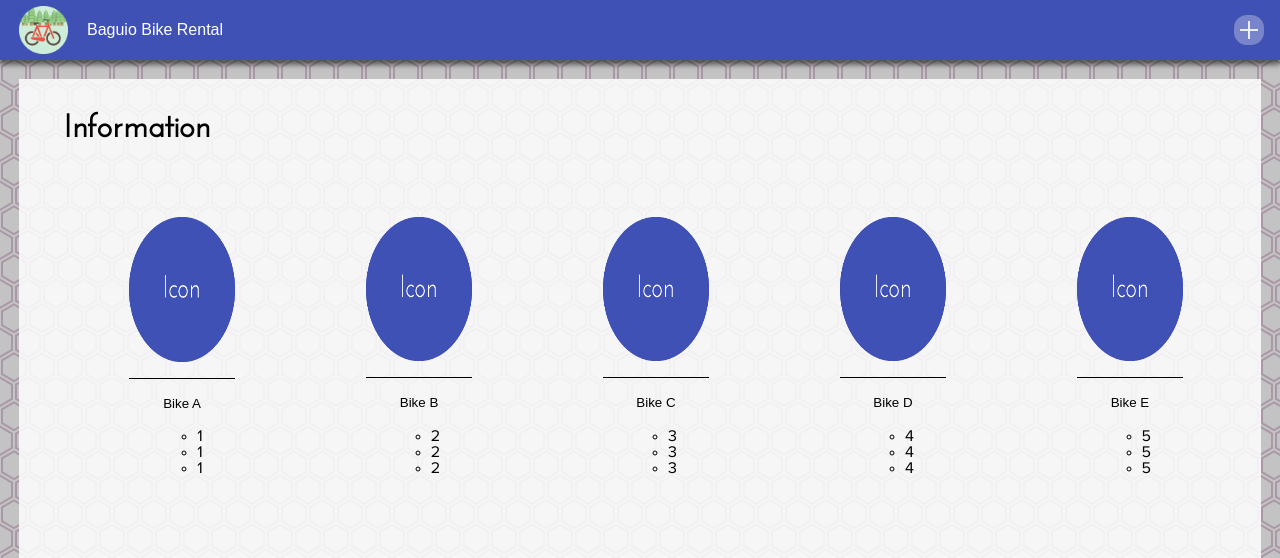
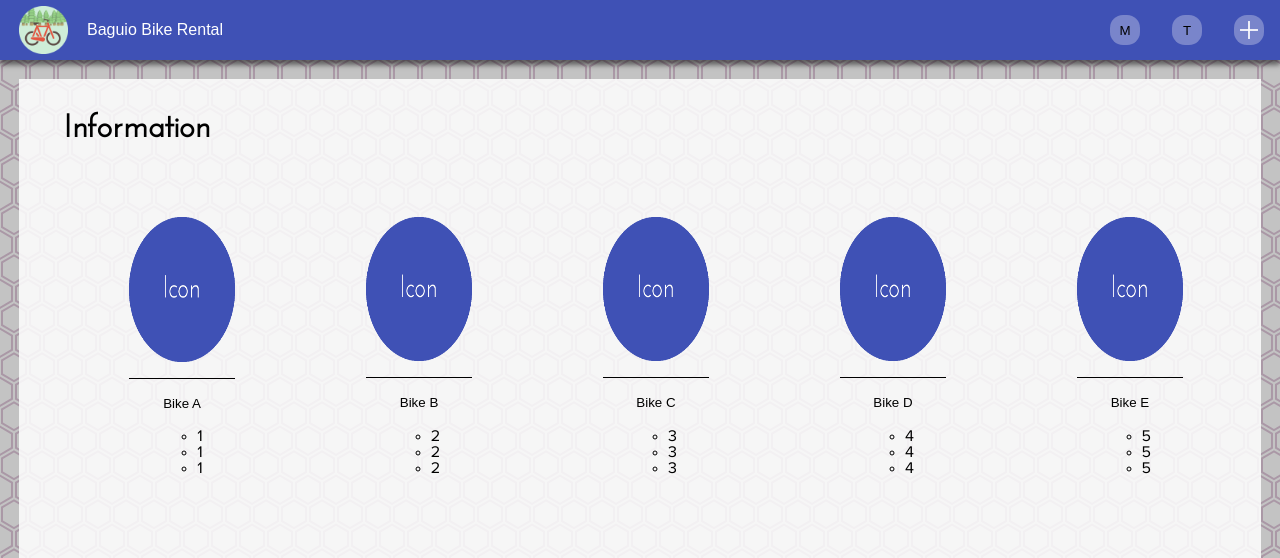
Before and after one commit to JPBallares/JPBallares.github.io, a PHP site: page /bikeRental/index.html in a window 1280 px wide. Shown: the top 558 px of the page. Run offline with PHP 8.4, Linux system fonts and the light colour scheme.

Commit message:
fix the earnings

```diff
--- a/bikeRental/index.html
+++ b/bikeRental/index.html
@@ -30,6 +30,12 @@
 
 			<div id="g-button">
 				<button id="pluBu"></button>
+			</div>
+			<div class="earning">
+				<button id="earningT" onclick="earningToday()">T</button>
+			</div>
+			<div class="earning">
+				<button id="earningM" onclick="earningMonth()">M</button>
 			</div>
 		</div>
 
@@ -74,6 +80,10 @@
 							<option value="4">Bike D</option>
 							<option value="5">Bike E</option>
 						</select>
+					</div>
+					<div class="form-group">
+						<label class="form_field">Amount</label>
+						<input type="text" id='amount' class="form-control" placeholder="Amount">
 					</div>
 				</form>
 
--- a/bikeRental/index.js
+++ b/bikeRental/index.js
@@ -41,7 +41,7 @@ request.onupgradeneeded = function (e) {
 		os.createIndex('date', 'date', {
 			unique: false
 		});
-        os.createIndex('amount', 'amount', {
+		os.createIndex('amount', 'amount', {
 			unique: false
 		});
 	}
@@ -70,6 +70,7 @@ addButton.onclick = function () {
 	var time = new Date((document.getElementById('time').value) * 60000 + Date.now());
 	var date = new Date();
 	var tob = document.getElementById('tob').value;
+	var amount = document.getElementById('amount').value;
 
 	var transaction = db.transaction(["customers"], "readwrite");
 	var store = transaction.objectStore("customers");
@@ -78,7 +79,8 @@ addButton.onclick = function () {
 		aok: aok,
 		time: time,
 		date: date,
-		tob: tob
+		tob: tob,
+		amount: amount
 	};
 
 	request = store.add(customer);
@@ -161,6 +163,7 @@ function showCustomer(e) {
 					'<p class="client-info">Type: ' + cursor.value.aok + '</p>' +
 					'<p class="client-info">Bike: ' + tobDisplay + '</p>' +
 					'<p class="client-info">Date: ' + cursor.value.date.toLocaleDateString() + '/' + cursor.value.date.toLocaleTimeString() + '</p>' +
+					'<p class="client-info">Bike: ' + cursor.value.amount + '</p>' +
 					'</div>' +
 					'<div class="rent-info-right">' +
 					'<div class="time">' + outputTime + '</div>' +
@@ -196,12 +199,12 @@ function delRem(e, elements) {
 	request.onsuccess = function (e) {
 		console.log("Deleted customer " + elements);
 		alert("Deleted customer " + elements);
-	}
+	};
 
 	request.onerror = function (e) {
 		console.log("Failed to delete customer " + elements);
 		alert("Failed to delete customer" + elements);
-	}
+	};
 
 }
 
@@ -230,7 +233,7 @@ function returnBike(e, elements) {
 		showCustomer();
 
 
-	}
+	};
 }
 
 //timer and push notification
@@ -310,16 +313,17 @@ function earningToday() {
 			var curVal = cursor.value;
 
 			if (curVal.date.toLocaleDateString() == (new Date()).toLocaleDateString()) {
-				totalIncome += curVal.amount;
+				totalIncome += parseInt(curVal.amount);
 
 			}
 
 			cursor.continue();
 
+		} else {
+			alert('Total Income for today : ' + totalIncome);
 		}
 
-		alert('Total Income for today : ' + totalIncome);
-	}
+	};
 
 }
 
@@ -333,15 +337,18 @@ function earningMonth() {
 			var curVal = cursor.value;
 			var today = new Date();
 			if (curVal.date.getMonth() == today.getMonth() && curVal.date.getFullYear() == today.getFullYear()) {
-				totalIncome += curVal.amount;
+				totalIncome += parseInt(curVal.amount);
+
 
 			}
 
 			cursor.continue();
-
+		} else {
+			alert('Total Income for this month : ' + totalIncome);
 		}
 
-		alert('Total Income for this month : ' + totalIncome);
-	}
+
+	};
+
 
 }
--- a/bikeRental/styles/index.css
+++ b/bikeRental/styles/index.css
@@ -43,6 +43,22 @@ body {
 	display: flex;
 	justify-content: center;
 	align-items: center;
+}
+
+.earning {
+	height: 100%;
+	padding: 0 1em 0 1em;
+	float: right;
+	display: flex;
+	justify-content: center;
+	align-items: center;
+
+}
+
+.earning button:hover{
+	color: white;
+	cursor: pointer;
+	font-weight: bold;
 }
 
 #pluBu {
```
